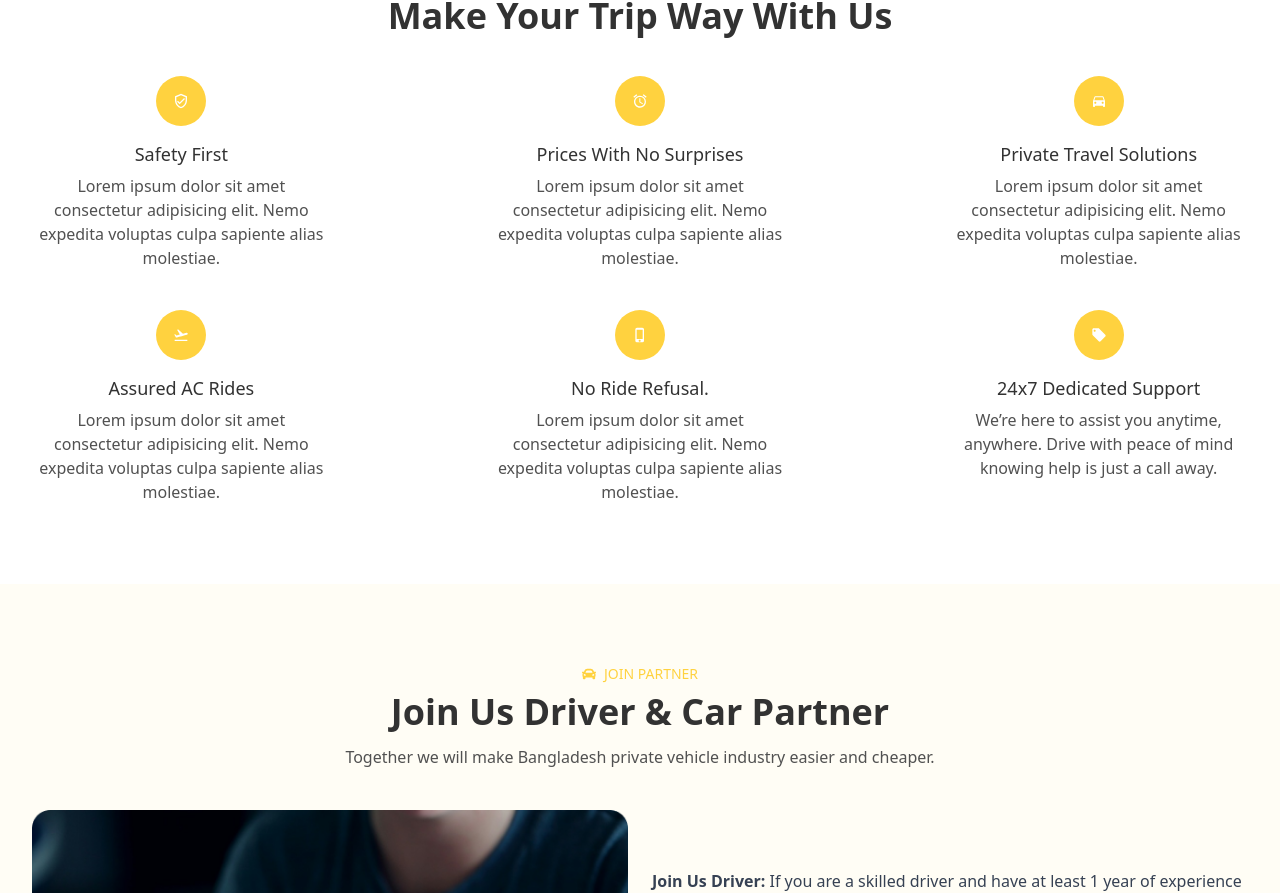
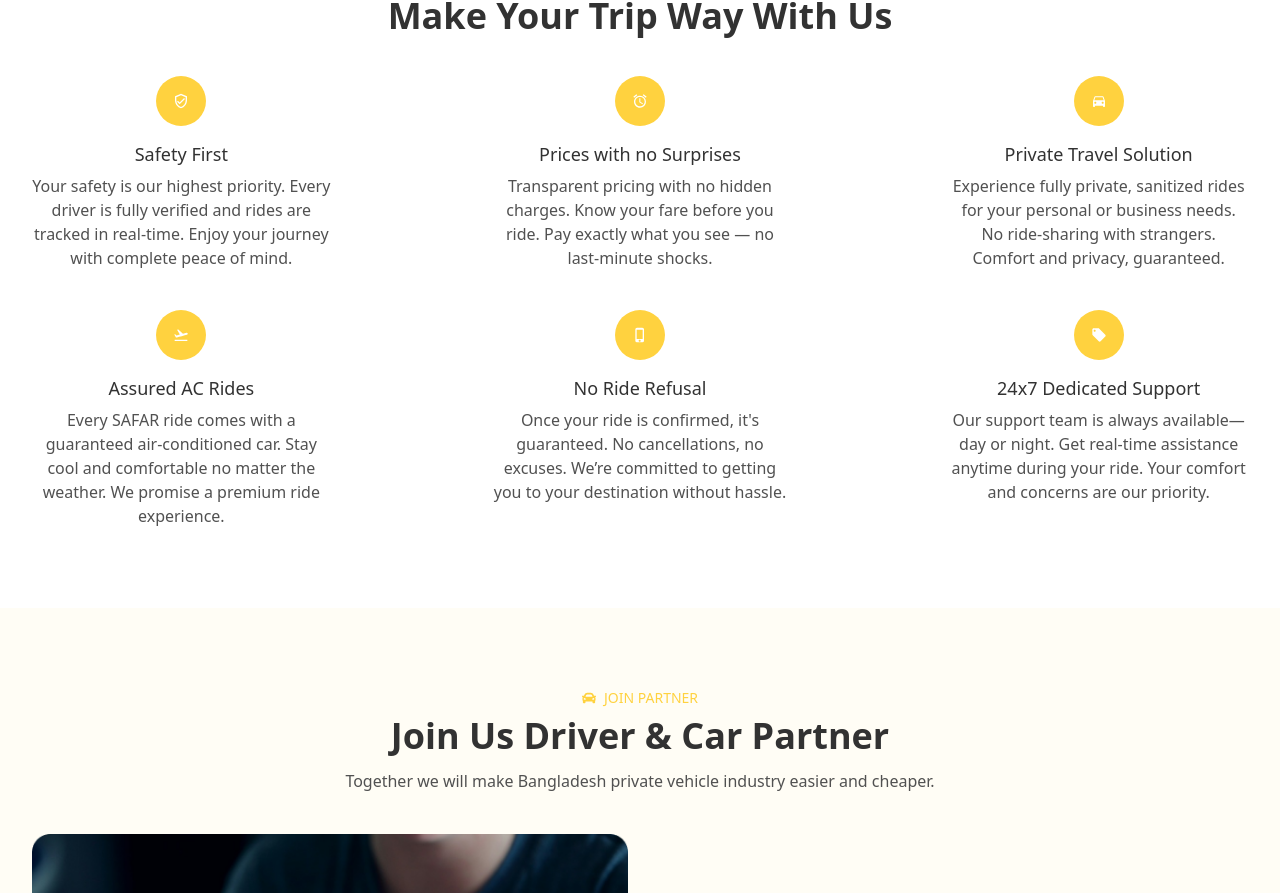
Before and after one commit to Mohammademon02/safar-frontend-nextjs, a Next.js app: page / in a window 1280 px wide. Shown: the part 2072-2965 px from the top of the page. Built offline with nearby package versions, Linux system fonts and the light colour scheme.

Commit message:
change the content

```diff
--- a/components/StayWithUs/StayWithUs.jsx
+++ b/components/StayWithUs/StayWithUs.jsx
@@ -7,32 +7,32 @@ const StayWithUs = () => {
         {
             icon: <MdOutlineVerifiedUser />,
             title: "Safety First",
-            description: "Lorem ipsum dolor sit amet consectetur adipisicing elit. Nemo expedita voluptas culpa sapiente alias molestiae."
+            description: "Your safety is our highest priority. Every driver is fully verified and rides are tracked in real-time. Enjoy your journey with complete peace of mind."
         },
         {
             icon: <MdAccessAlarm />,
-            title: "Prices With No Surprises",
-            description: "Lorem ipsum dolor sit amet consectetur adipisicing elit. Nemo expedita voluptas culpa sapiente alias molestiae."
+            title: "Prices with no Surprises",
+            description: "Transparent pricing with no hidden charges. Know your fare before you ride. Pay exactly what you see — no last-minute shocks."
         },
         {
             icon: <MdDirectionsCar />,
-            title: "Private Travel Solutions",
-            description: "Lorem ipsum dolor sit amet consectetur adipisicing elit. Nemo expedita voluptas culpa sapiente alias molestiae."
+            title: "Private Travel Solution",
+            description: "Experience fully private, sanitized rides for your personal or business needs. No ride-sharing with strangers. Comfort and privacy, guaranteed."
         },
         {
             icon: <MdFlightTakeoff />,
             title: "Assured AC Rides",
-            description: "Lorem ipsum dolor sit amet consectetur adipisicing elit. Nemo expedita voluptas culpa sapiente alias molestiae."
+            description: "Every SAFAR ride comes with a guaranteed air-conditioned car. Stay cool and comfortable no matter the weather. We promise a premium ride experience."
         },
         {
             icon: <MdPhoneIphone />,
-            title: "No Ride Refusal.",
-            description: "Lorem ipsum dolor sit amet consectetur adipisicing elit. Nemo expedita voluptas culpa sapiente alias molestiae."
+            title: "No Ride Refusal",
+            description: "Once your ride is confirmed, it's guaranteed. No cancellations, no excuses. We’re committed to getting you to your destination without hassle."
         },
         {
             icon: <MdLocalOffer />,
             title: "24x7 Dedicated Support",
-            description: "We’re here to assist you anytime, anywhere. Drive with peace of mind knowing help is just a call away."
+            description: "Our support team is always available—day or night. Get real-time assistance anytime during your ride. Your comfort and concerns are our priority."
         },
     ];
 
```
